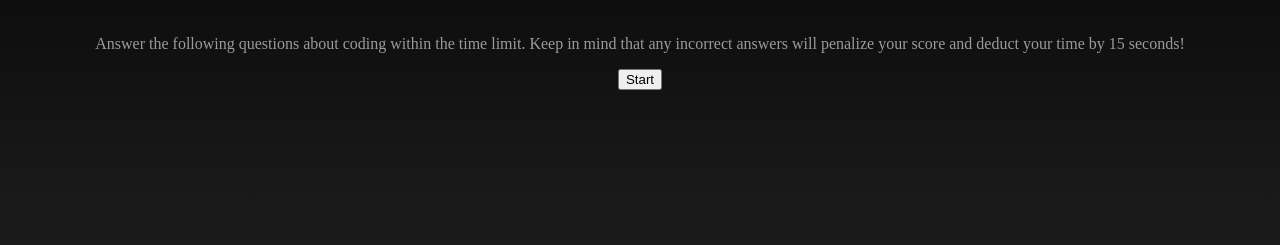
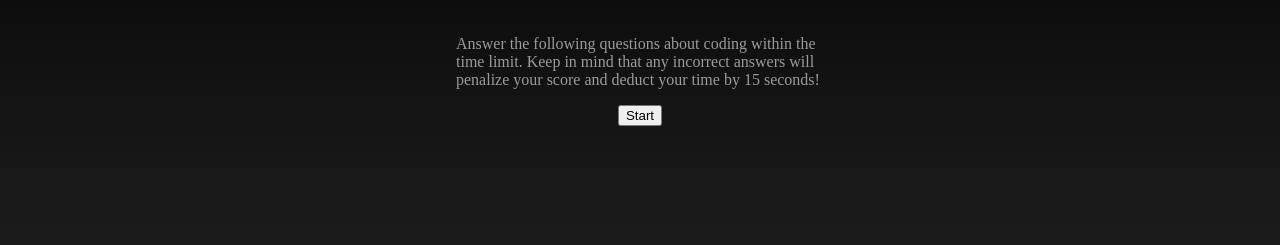
Before and after one commit to LaneNathan/the-questionnaire, a plain HTML site: page index.html in a window 1280 px wide. Shown: the part 217-462 px from the top of the page. Drawn offline with Linux system fonts and the light colour scheme.

Commit message:
added margin inline to main content

```diff
--- a/assets/css/style.css
+++ b/assets/css/style.css
@@ -29,6 +29,7 @@ body{
     justify-content: center;
     align-items: center;
     margin-top: 7rem;
+    margin-inline: 28rem;
 }
 
 a:visited {
```
